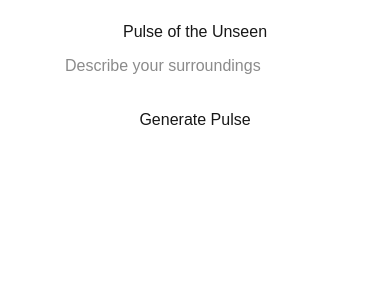
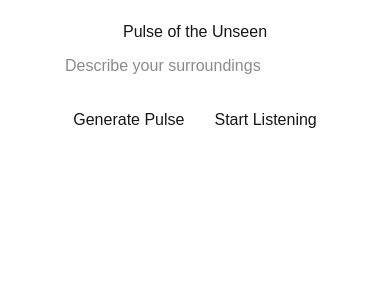
Before and after one commit to RaccoonStampede/pulse-of-the-unseen, a Next.js app: page / in a window 390 px wide. Shown: the top 300 px of the page. Built offline with nearby package versions, Linux system fonts and the light colour scheme.

Commit message:
added microphone assess

```diff
--- a/app/page.tsx
+++ b/app/page.tsx
@@ -1,16 +1,17 @@
 "use client"; // This tells Next.js this is a client-side component
 
-import { useState, useEffect } from 'react';
+import { useState, useEffect, useRef } from 'react';
 import * as THREE from 'three';
 
 // Define the props type for TypeScript
 interface PulseVisualizationProps {
   color?: string;
   pulseRate?: number;
+  audioData?: { intensity: number; sorrowFactor: number }; // Add audio data for visualization
 }
 
 // Component for the pulsing visualization
-const PulseVisualization: React.FC<PulseVisualizationProps> = ({ color, pulseRate }) => {
+const PulseVisualization: React.FC<PulseVisualizationProps> = ({ color, pulseRate, audioData }) => {
   useEffect(() => {
     const scene = new THREE.Scene();
     const camera = new THREE.PerspectiveCamera(75, window.innerWidth / window.innerHeight, 0.1, 1000);
@@ -18,19 +19,44 @@ const PulseVisualization: React.FC<PulseVisualizationProps> = ({ color, pulseRat
     renderer.setSize(window.innerWidth, window.innerHeight);
     document.body.appendChild(renderer.domElement);
 
+    // Create a sphere with a wireframe for an alien-like effect
     const geometry = new THREE.SphereGeometry(1, 16, 16); // Simple sphere for performance
-    const material = new THREE.MeshBasicMaterial({ color: color || '#00ff00' });
+    const material = new THREE.MeshBasicMaterial({
+      color: color || '#00ff00',
+      wireframe: true, // Alien-like wireframe look
+    });
     const sphere = new THREE.Mesh(geometry, material);
     scene.add(sphere);
 
     camera.position.z = 5;
 
+    let time = 0;
     const animate = () => {
       requestAnimationFrame(animate);
       const rate = pulseRate || 0.5;
-      sphere.scale.x = 1 + Math.sin(Date.now() * 0.001 * rate) * 0.5;
-      sphere.scale.y = 1 + Math.sin(Date.now() * 0.001 * rate) * 0.5;
-      sphere.scale.z = 1 + Math.sin(Date.now() * 0.001 * rate) * 0.5;
+
+      if (audioData && audioData.intensity > 0) {
+        // Adjust scale based on audio intensity
+        const scale = 1 + audioData.intensity * 0.5 + Math.sin(time) * 0.2;
+        sphere.scale.set(scale, scale, scale);
+
+        // Rotate for an alien-like effect based on intensity
+        sphere.rotation.y += audioData.intensity * 0.02;
+
+        // Adjust color for sorrowful tones (low frequencies amplify blue hues)
+        const r = Math.min(255, 100 + audioData.intensity * 155);
+        const g = 50; // Keep green low for an eerie feel
+        const b = Math.min(255, 150 + audioData.sorrowFactor * 105); // Blue intensifies with sorrowful tones
+        material.color.set(`rgb(${r}, ${g}, ${b})`);
+      } else {
+        // Default pulsing without audio
+        sphere.scale.x = 1 + Math.sin(time * rate) * 0.5;
+        sphere.scale.y = 1 + Math.sin(time * rate) * 0.5;
+        sphere.scale.z = 1 + Math.sin(time * rate) * 0.5;
+        material.color.set(color || '#00ff00');
+      }
+
+      time += 0.05;
       renderer.render(scene, camera);
     };
     animate();
@@ -39,7 +65,7 @@ const PulseVisualization: React.FC<PulseVisualizationProps> = ({ color, pulseRat
     return () => {
       document.body.removeChild(renderer.domElement);
     };
-  }, [color, pulseRate]);
+  }, [color, pulseRate, audioData]);
 
   return null;
 };
@@ -56,6 +82,67 @@ export default function Home() {
   const [description, setDescription] = useState<string>('');
   const [pulseData, setPulseData] = useState<PulseData | null>(null);
   const [isLoading, setIsLoading] = useState<boolean>(false);
+  const [isListening, setIsListening] = useState(false);
+  const [audioData, setAudioData] = useState<{ intensity: number; sorrowFactor: number } | null>(null);
+  const audioContextRef = useRef<AudioContext | null>(null);
+  const analyserRef = useRef<AnalyserNode | null>(null);
+  const dataArrayRef = useRef<Uint8Array | null>(null);
+  const sourceRef = useRef<MediaStreamAudioSourceNode | null>(null);
+
+  // Start listening to microphone
+  const startListening = async () => {
+    try {
+      const stream = await navigator.mediaDevices.getUserMedia({ audio: true });
+      const audioContext = new AudioContext();
+      const source = audioContext.createMediaStreamSource(stream);
+      const analyser = audioContext.createAnalyser();
+      analyser.fftSize = 256;
+      const bufferLength = analyser.frequencyBinCount;
+      const dataArray = new Uint8Array(bufferLength);
+
+      source.connect(analyser);
+
+      // Store references for use in animation loop
+      audioContextRef.current = audioContext;
+      sourceRef.current = source;
+      analyserRef.current = analyser;
+      dataArrayRef.current = dataArray;
+
+      setIsListening(true);
+
+      // Start analyzing audio
+      const analyzeAudio = () => {
+        if (analyserRef.current && dataArrayRef.current) {
+          analyserRef.current.getByteFrequencyData(dataArrayRef.current);
+          const avgFrequency = dataArrayRef.current.reduce((sum, val) => sum + val, 0) / dataArrayRef.current.length;
+          const intensity = avgFrequency / 255; // Normalize to 0-1
+          const sorrowFactor = dataArrayRef.current.slice(0, 10).reduce((sum, val) => sum + val, 0) / (10 * 255); // Focus on low frequencies
+          setAudioData({ intensity, sorrowFactor });
+          requestAnimationFrame(analyzeAudio);
+        }
+      };
+      analyzeAudio();
+    } catch (error) {
+      console.error('Error accessing microphone:', error);
+      setIsListening(false);
+    }
+  };
+
+  // Stop listening to microphone
+  const stopListening = () => {
+    if (audioContextRef.current) {
+      audioContextRef.current.close();
+      audioContextRef.current = null;
+    }
+    if (sourceRef.current) {
+      sourceRef.current.disconnect();
+      sourceRef.current = null;
+    }
+    analyserRef.current = null;
+    dataArrayRef.current = null;
+    setIsListening(false);
+    setAudioData(null); // Reset audio data
+  };
 
   const handleSubmit = async () => {
     setIsLoading(true);
@@ -91,16 +178,26 @@ export default function Home() {
       />
       <button
         onClick={handleSubmit}
-        style={{ padding: '10px', fontSize: '16px' }}
+        style={{ padding: '10px', fontSize: '16px', marginRight: '10px' }}
         disabled={isLoading}
       >
         {isLoading ? 'Loading...' : 'Generate Pulse'}
+      </button>
+      <button
+        onClick={isListening ? stopListening : startListening}
+        style={{ padding: '10px', fontSize: '16px' }}
+      >
+        {isListening ? 'Stop Listening' : 'Start Listening'}
       </button>
       {isLoading && <p>Loading...</p>}
       {pulseData && (
         <div>
           <p style={{ fontSize: '18px', marginTop: '20px' }}>{pulseData.phrase}</p>
-          <PulseVisualization color={pulseData.color} pulseRate={pulseData.pulseRate} />
+          <PulseVisualization
+            color={pulseData.color}
+            pulseRate={pulseData.pulseRate}
+            audioData={audioData}
+          />
         </div>
       )}
     </div>
```
